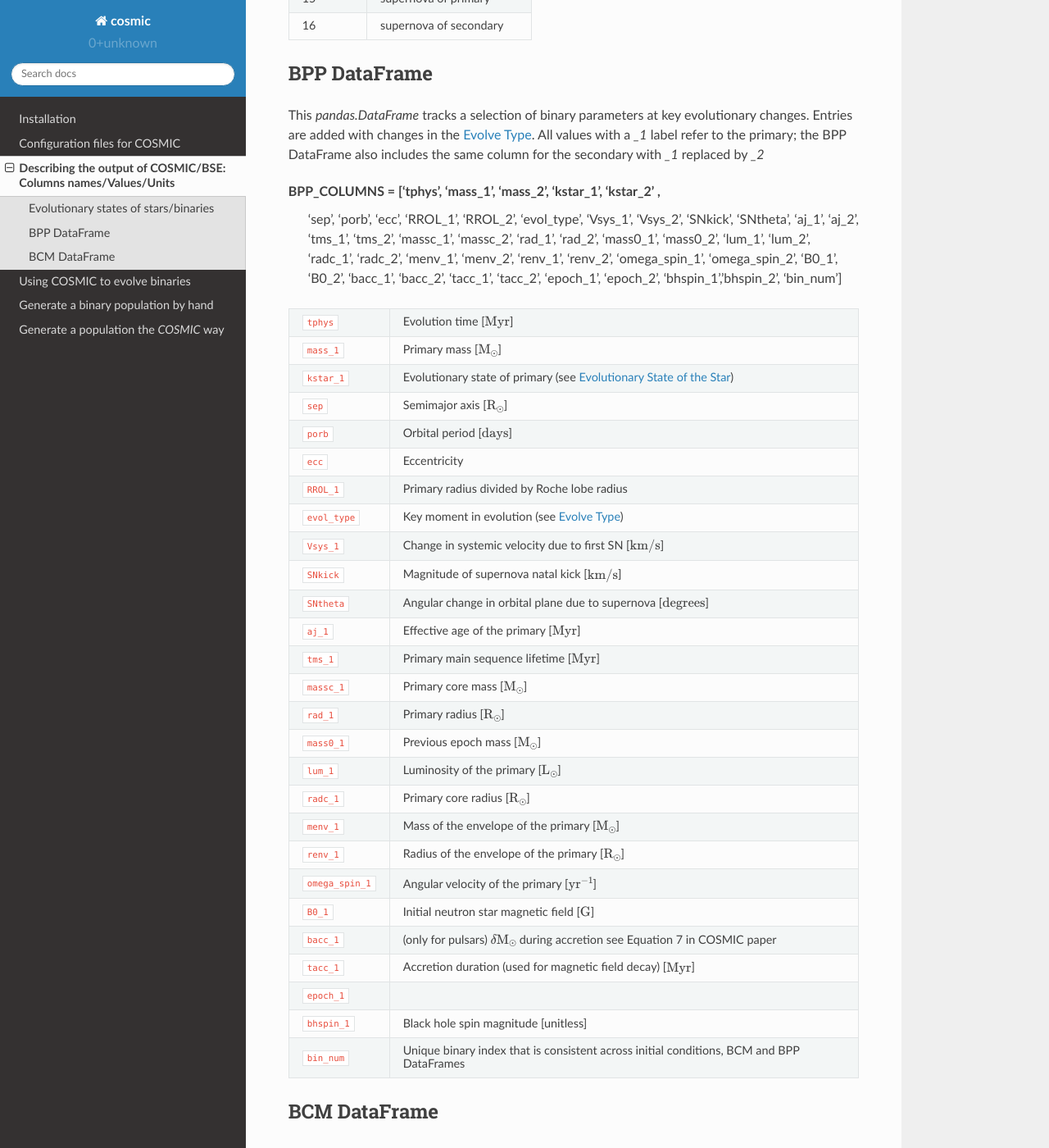
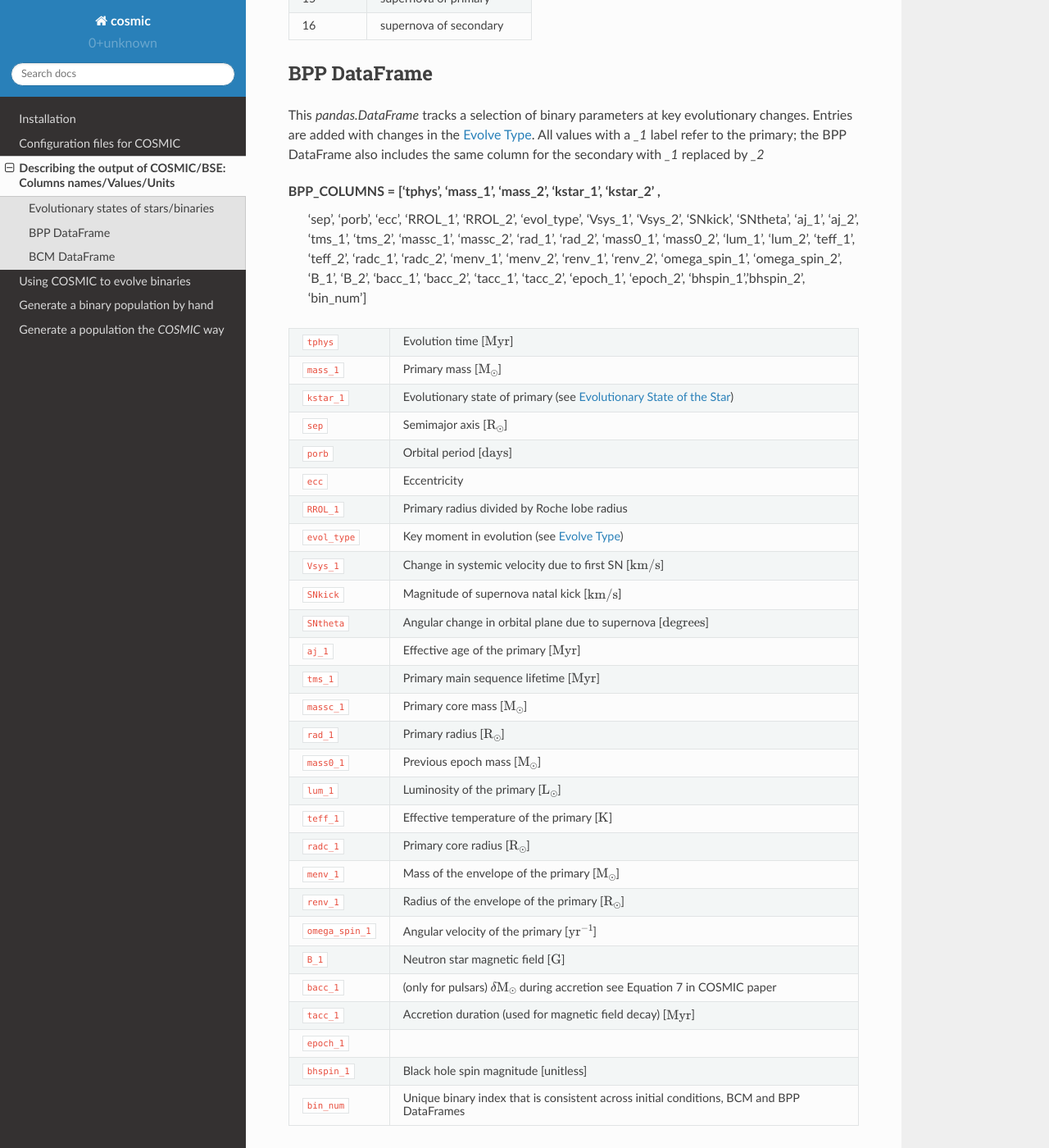
Before and after one commit to COSMIC-PopSynth/COSMIC, a Sphinx documentation site: the page built from docs/output_info/index.rst, in a window 1280 px wide and 1400 px high, scrolled down 1653 px. Shown: the whole window at 82% size. Built offline with Sphinx 7.4.7 and the Read the Docs theme 2.0.0, drawn with Linux system fonts in a browser that asks for light colours; formulas are drawn with MathJax 3; some of the changed text lies outside the part shown.

Commit message:
Bpp array fixes (#389)
 * Address B_0_1 documentation incorrect #354
 * Addresses B0_1 does not change in bpp #356
 * Addresses bpp doesn't include effective temperature which #375
 * Addresses need to update docs for running cosmic-pop #388

```diff
--- a/docs/fixedpop/index.rst
+++ b/docs/fixedpop/index.rst
@@ -83,6 +83,8 @@ The fixed population contains several pandas DataFrames accessed by the followin
 * ``bpp`` : The evolutionary history of binaries which satisfy the user-specified final kstars and filter in the ``convergence`` subsection
 
 * ``bcm`` : The final state of binaries in the bcm array which satisfy the user-specified final kstars and filter in the ``convergence`` subsection
+
+* ``kick_info`` : The magnitude and direction of natal kicks, three dimensional systemic velocity changes, total tilt of orbital plane, and azimuthal angle of orbital angular momentum axis with respect to spins
 
 * ``initCond`` : The initial conditions for each binary which satisfies the user-specified final kstars and filter in the ``convergence`` subsection
 
--- a/docs/output_info/index.rst
+++ b/docs/output_info/index.rst
@@ -76,9 +76,9 @@ BPP_COLUMNS = ['tphys', 'mass_1', 'mass_2', 'kstar_1', 'kstar_2' ,
                'Vsys_1', 'Vsys_2', 'SNkick', 'SNtheta',
                'aj_1', 'aj_2', 'tms_1', 'tms_2',
                'massc_1', 'massc_2', 'rad_1', 'rad_2',
-               'mass0_1', 'mass0_2', 'lum_1', 'lum_2',
+               'mass0_1', 'mass0_2', 'lum_1', 'lum_2', 'teff_1', 'teff_2',
                'radc_1', 'radc_2', 'menv_1', 'menv_2', 'renv_1', 'renv_2',
-               'omega_spin_1', 'omega_spin_2', 'B0_1', 'B0_2', 'bacc_1', 'bacc_2',
+               'omega_spin_1', 'omega_spin_2', 'B_1', 'B_2', 'bacc_1', 'bacc_2',
                'tacc_1', 'tacc_2', 'epoch_1', 'epoch_2',
                'bhspin_1','bhspin_2', 'bin_num']
 
@@ -100,11 +100,12 @@ BPP_COLUMNS = ['tphys', 'mass_1', 'mass_2', 'kstar_1', 'kstar_2' ,
 ``rad_1``         Primary radius [:math:`{\mathrm{R}_\odot}`]
 ``mass0_1``       Previous epoch mass [:math:`{\mathrm{M}_\odot}`]
 ``lum_1``         Luminosity of the primary [:math:`{\mathrm{L}_\odot}`]
+``teff_1``        Effective temperature of the primary [:math:`{\mathrm{K}}`]
 ``radc_1``        Primary core radius  [:math:`{\mathrm{R}_\odot}`]
 ``menv_1``        Mass of the envelope of the primary [:math:`{\mathrm{M}_\odot}`]
 ``renv_1``        Radius of the envelope of the primary [:math:`{\mathrm{R}_\odot}`]
 ``omega_spin_1``  Angular velocity of the primary [:math:`{\rm{yr}}^{-1}`]
-``B0_1``          Initial neutron star magnetic field [:math:`{\rm{G}}`]
+``B_1``           Neutron star magnetic field [:math:`{\rm{G}}`]
 ``bacc_1``        (only for pulsars) :math:`\delta{\mathrm{M}_\odot}` during accretion see Equation 7 in COSMIC paper
 ``tacc_1``        Accretion duration (used for magnetic field decay) [:math:`{\rm{Myr}}`]
 ``epoch_1``
@@ -139,7 +140,7 @@ All values with a `_1` label refer to the primary; the BCM DataFrame also includ
 ``porb``           Orbital period [:math:`\rm{days}`]
 ``sep``            Semimajor axis [:math:`\mathrm{R}_{\odot}`]
 ``ecc``            Eccentricity
-``B0_1``           Initial neutron star magnetic field [:math:`{\rm{G}}`]
+``B_1``            Neutron star magnetic field [:math:`{\rm{G}}`]
 ``SNkick_1``       Magnitude of first natal kick [:math:`{\rm{km/s}}`]
 ``Vsys_final``     Final systemic velocity magnitude [:math:`{\rm{km/s}}`]
 ``SNtheta_final``  Final systemic velocity angle [:math:`{\rm{degrees}}`]
```
Also changed, not shown: 9 other files.
